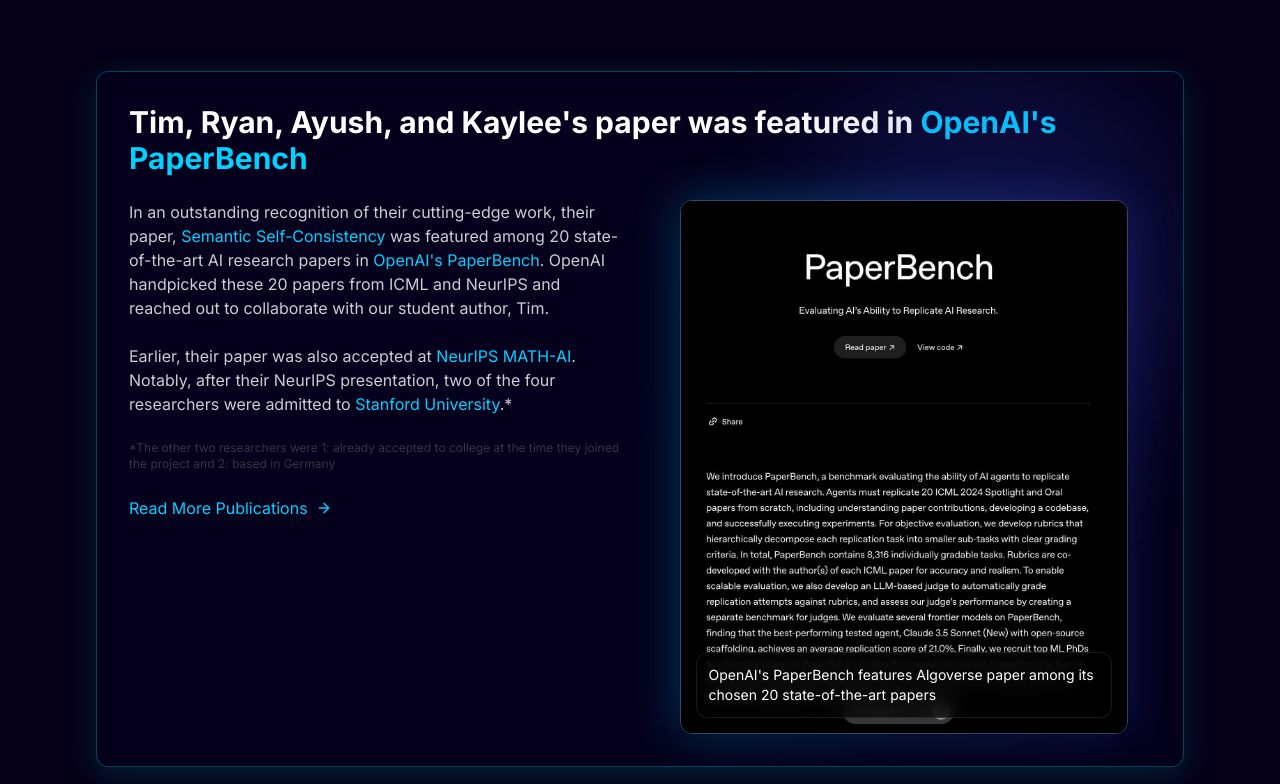
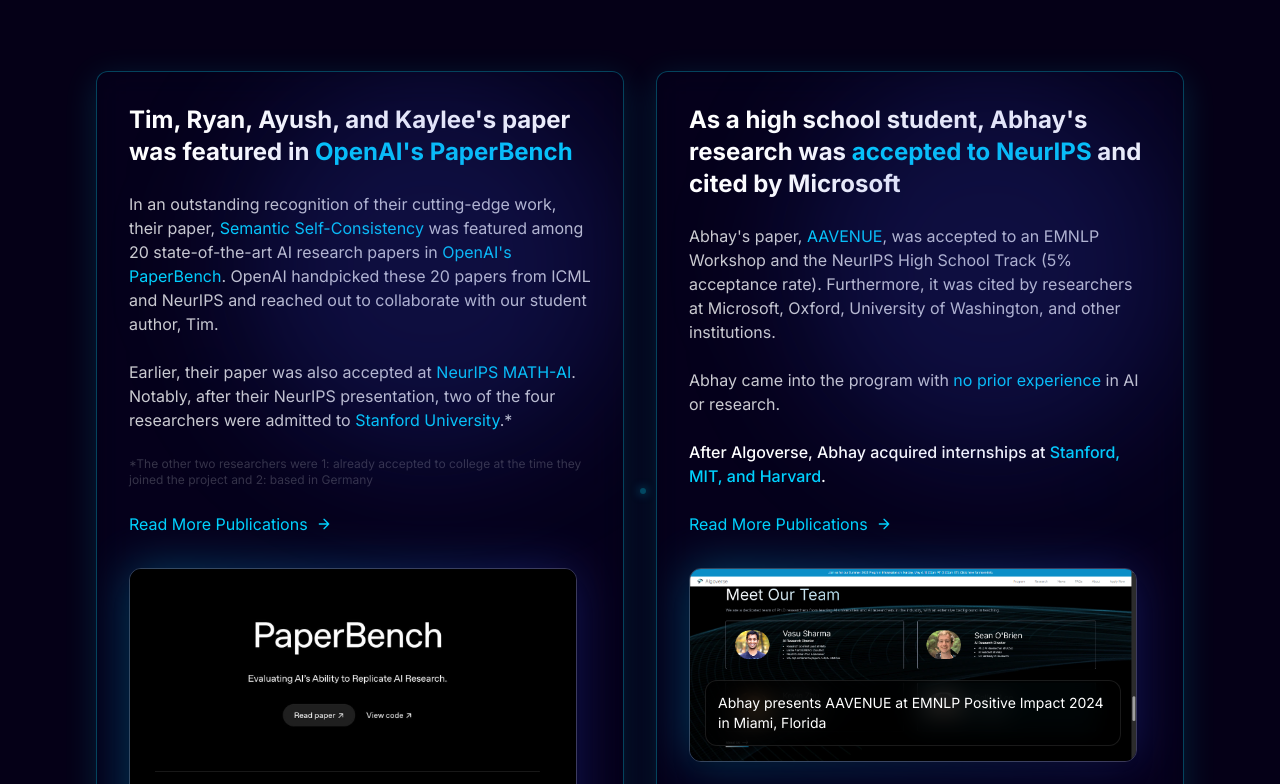
Before and after one commit to none34829/algoverse, a React (Vite) app: page / in a window 1280 px wide. Shown: the part 1956-2740 px from the top of the page. Built offline with nearby package versions, Linux system fonts and the light colour scheme.

Commit message:
Refactor: Move card content
Move the "Abhay" success story card to be next to the "Tim, Ryan, Ayush, and Kaylee" card.

```diff
--- a/src/components/ProgramFeatures.tsx
+++ b/src/components/ProgramFeatures.tsx
@@ -173,28 +173,30 @@ const ProgramFeatures = () => {
         </Carousel>
       </div>
 
-      {/* Featured success story */}
+      {/* Featured success stories - side by side */}
       <div className="container-inner mt-24">
+        <div className="grid md:grid-cols-2 gap-8">
+          {/* Tim, Ryan, Ayush, and Kaylee's paper */}
           <motion.div
-          className="glass-card border border-[#00d2ff]/30 rounded-xl p-8 relative overflow-hidden"
+            className="glass-card border border-[#00d2ff]/30 rounded-xl p-8 relative overflow-hidden h-full"
             initial={{ opacity: 0, y: 20 }}
             whileInView={{ opacity: 1, y: 0 }}
             transition={{ duration: 0.5 }}
           >
             <div className="absolute top-0 right-0 w-96 h-96 bg-[#3a47d5]/20 rounded-full blur-3xl"></div>
 
-          <h3 className="text-2xl md:text-3xl font-bold mb-6">
+            <h3 className="text-2xl font-bold mb-6">
               Tim, Ryan, Ayush, and Kaylee's paper was featured in <span className="text-[#00d2ff]">OpenAI's PaperBench</span>
             </h3>
 
-          <div className="grid md:grid-cols-2 gap-8">
-            <div>
             <p className="text-white/80 mb-6">
               In an outstanding recognition of their cutting-edge work, their paper, <span className="text-[#00d2ff]">Semantic Self-Consistency</span> was featured among 20 state-of-the-art AI research papers in <span className="text-[#00d2ff]">OpenAI's PaperBench</span>. OpenAI handpicked these 20 papers from ICML and NeurIPS and reached out to collaborate with our student author, Tim.
             </p>
+
             <p className="text-white/80 mb-6">
               Earlier, their paper was also accepted at <span className="text-[#00d2ff]">NeurIPS MATH-AI</span>. Notably, after their NeurIPS presentation, two of the four researchers were admitted to <span className="text-[#00d2ff]">Stanford University</span>.*
             </p>
+
             <p className="text-xs text-white/20">
               *The other two researchers were 1: already accepted to college at the time they joined the project and 2: based in Germany
             </p>
@@ -207,9 +209,8 @@ const ProgramFeatures = () => {
                 </svg>
               </a>
             </div>
-            </div>
 
-            <div className="flex justify-center items-center">
+            <div className="mt-8">
               <div className="relative max-w-md">
                 <div className="absolute inset-0 bg-gradient-to-r from-[#00d2ff] to-[#3a47d5] blur-xl opacity-30 rounded-xl"></div>
                 <img
@@ -222,8 +223,57 @@ const ProgramFeatures = () => {
                 </div>
               </div>
             </div>
+          </motion.div>
+
+          {/* Abhay's research card */}
+          <motion.div
+            className="glass-card border border-[#00d2ff]/30 rounded-xl p-8 relative overflow-hidden h-full"
+            initial={{ opacity: 0, y: 20 }}
+            whileInView={{ opacity: 1, y: 0 }}
+            transition={{ duration: 0.5, delay: 0.2 }}
+          >
+            <div className="absolute top-0 right-0 w-96 h-96 bg-[#3a47d5]/20 rounded-full blur-3xl"></div>
+
+            <h3 className="text-2xl font-bold mb-6">
+              As a high school student, Abhay's research was <span className="text-[#00d2ff]">accepted to NeurIPS</span> and cited by Microsoft
+            </h3>
+
+            <p className="text-white/80 mb-6">
+              Abhay's paper, <span className="text-[#00d2ff]">AAVENUE</span>, was accepted to an EMNLP Workshop and the NeurIPS High School Track (5% acceptance rate). Furthermore, it was cited by researchers at Microsoft, Oxford, University of Washington, and other institutions.
+            </p>
+
+            <p className="text-white/80 mb-6">
+              Abhay came into the program with <span className="text-[#00d2ff]">no prior experience</span> in AI or research.
+            </p>
+
+            <p className="text-white font-medium mb-6">
+              After Algoverse, Abhay acquired internships at <span className="text-[#00d2ff]">Stanford, MIT, and Harvard</span>.
+            </p>
+
+            <div className="mt-6">
+              <a href="#research" className="inline-flex items-center gap-2 text-[#00d2ff] hover:text-white transition-colors">
+                <span>Read More Publications</span>
+                <svg className="w-4 h-4" viewBox="0 0 24 24" fill="none" xmlns="http://www.w3.org/2000/svg">
+                  <path d="M5 12H19M19 12L12 5M19 12L12 19" stroke="currentColor" strokeWidth="2" strokeLinecap="round" strokeLinejoin="round"/>
+                </svg>
+              </a>
+            </div>
+
+            <div className="mt-8">
+              <div className="relative max-w-md">
+                <div className="absolute inset-0 bg-gradient-to-r from-[#00d2ff] to-[#3a47d5] blur-xl opacity-30 rounded-xl"></div>
+                <img
+                  src="/lovable-uploads/9e0cf913-ba11-4e1b-979b-dff08f5b392a.png"
+                  alt="Abhay presenting at EMNLP"
+                  className="relative z-10 rounded-xl border border-white/20 shadow-xl"
+                />
+                <div className="absolute bottom-4 left-4 right-4 bg-black/70 backdrop-blur-md p-3 rounded-lg border border-white/10 z-20">
+                  <p className="text-sm">Abhay presents AAVENUE at EMNLP Positive Impact 2024 in Miami, Florida</p>
+                </div>
+              </div>
             </div>
           </motion.div>
+        </div>
       </div>
     </section>
   );
```
Lines whose indentation alone changed are shown as unchanged.
